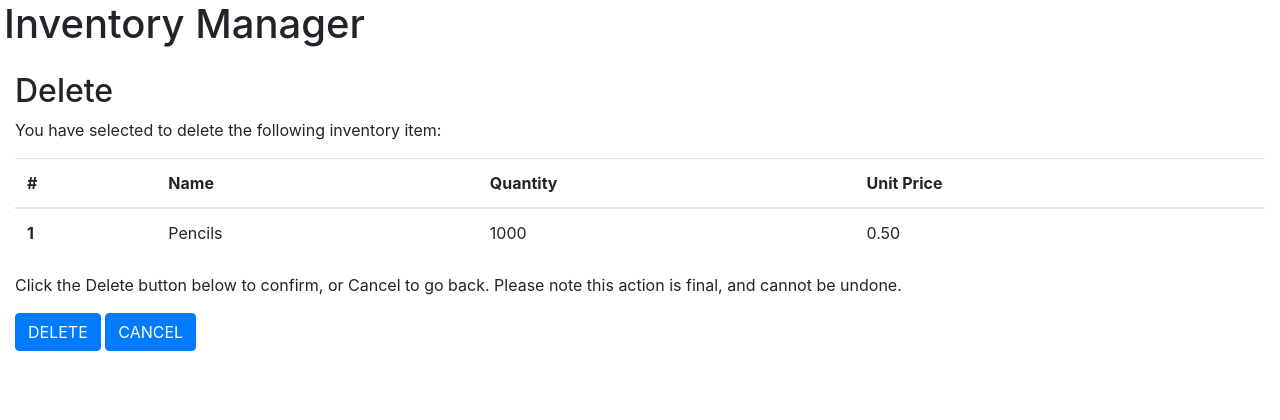
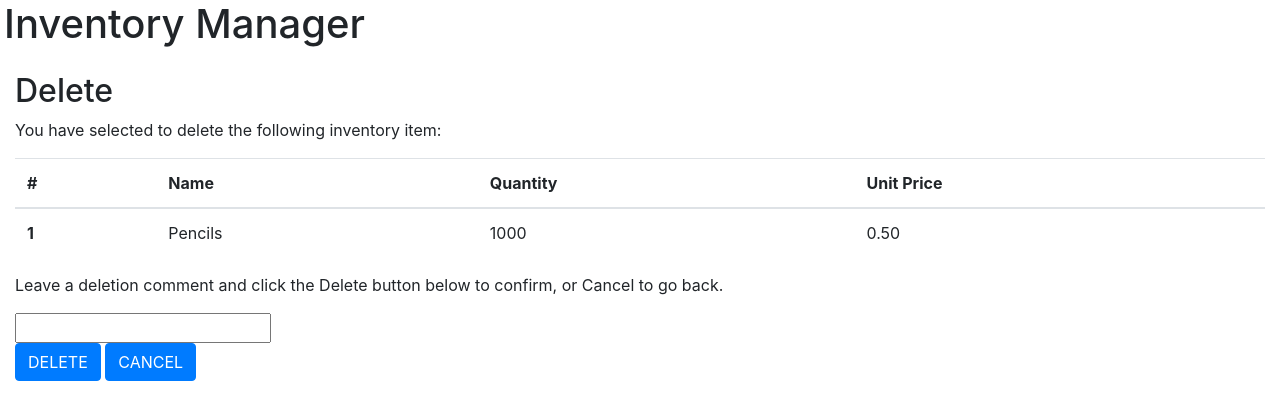
Before and after one commit to kevinoc554/inventory-manager, a Django app: page /delete/1 in a window 1280 px wide. Shown: the top 420 px of the page. Run offline with Django 4.2, Linux system fonts and the light colour scheme; data comes from the database, SQL or seed files in the repository; both versions use the stored data as it was after the commit; some libraries are stand-ins or nearby versions.

Commit message:
feat: update delete view and template to allow deletion comments to be added

```diff
--- a/home/templates/home/delete.html
+++ b/home/templates/home/delete.html
@@ -51,11 +51,11 @@
             </tbody>
           </table>
           <p>
-            Click the Delete button below to confirm, or Cancel to go back.
-            Please note this action is final, and cannot be undone.
+            Leave a deletion comment and click the Delete button below to confirm, or Cancel to go back.
           </p>
           <form action="{% url 'delete_inventory' item.id %}" method="post">
             {% csrf_token %}
+            <input type="text" name="delete-comment" id="delete-comment"><br>
             <button type="submit" class="btn btn-primary">DELETE</button>
             <a href="{% url 'home' %}" class="btn btn-primary">CANCEL</a>
           </form>
--- a/home/views.py
+++ b/home/views.py
@@ -39,6 +39,7 @@ def delete_inventory(request, inventory_id):
     item = get_object_or_404(Inventory, pk=inventory_id)
     if request.method == 'POST':
         item.deleted = True
+        item.delete_comment = request.POST['delete-comment']
         item.save()
         return redirect('home')
     template = 'home/delete.html'
```
Also changed, not shown: db.sqlite3.
